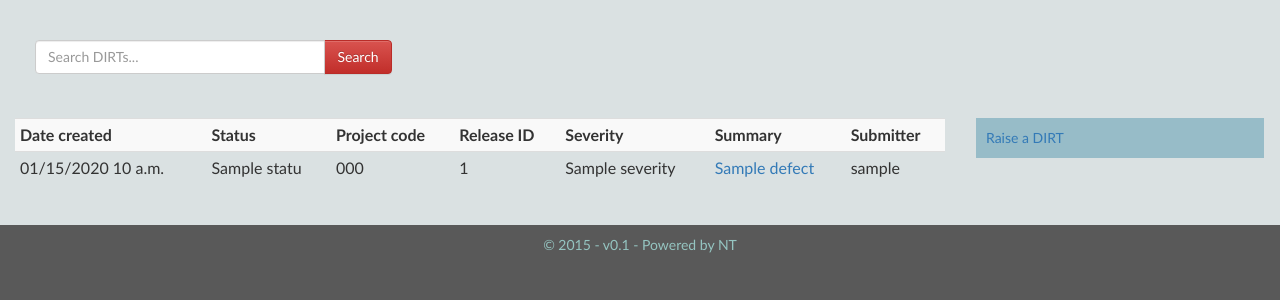
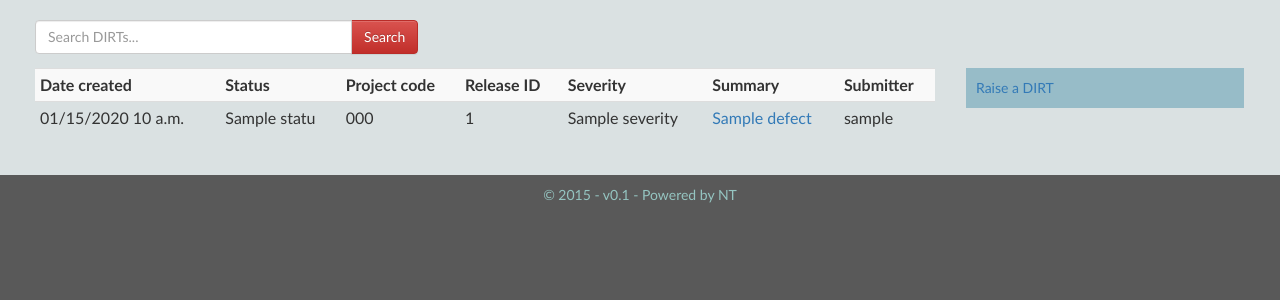
Before and after one commit to nevtum/hivemind, a Django app: page /dirts/ in a window 1280 px wide. Shown: the part 142-442 px from the top of the page. Run offline with Django 3.2, Linux system fonts and the light colour scheme; tables that the repository leaves empty hold one stand-in row (values such as "Sample post"); some libraries are stand-ins or nearby versions.

Commit message:
simplified styling across all pages

```diff
--- a/src/static/css/style.css
+++ b/src/static/css/style.css
@@ -29,20 +29,8 @@ body {
 
 #content {
   background-color: #DAE1E2;
-  padding-bottom: 20;
-}
-
-form {
   padding: 20;
 }
-
-/* for contacts list */
-
-#search-control {
-  padding-top: 20;
-  padding-bottom: 10;
-}
-
 
 /* for dirts */
 
@@ -51,7 +39,6 @@ form {
 }
 
 #history-list {
-  margin-top: 20;
   font-size: 12;
 }
 
@@ -65,5 +52,4 @@ form {
 }
 
 #dirt-summary {
-  padding: 30;
 }
```
